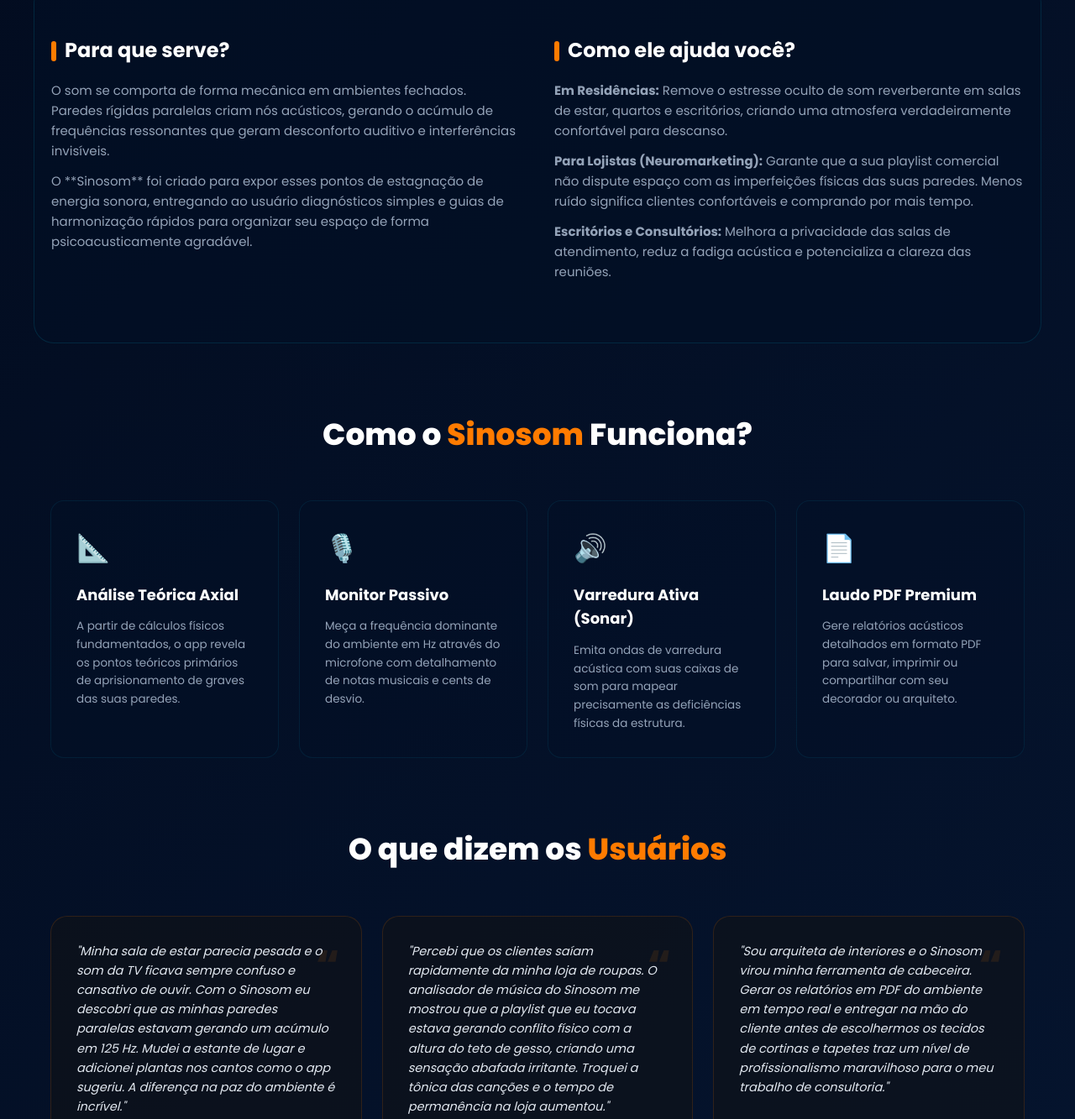
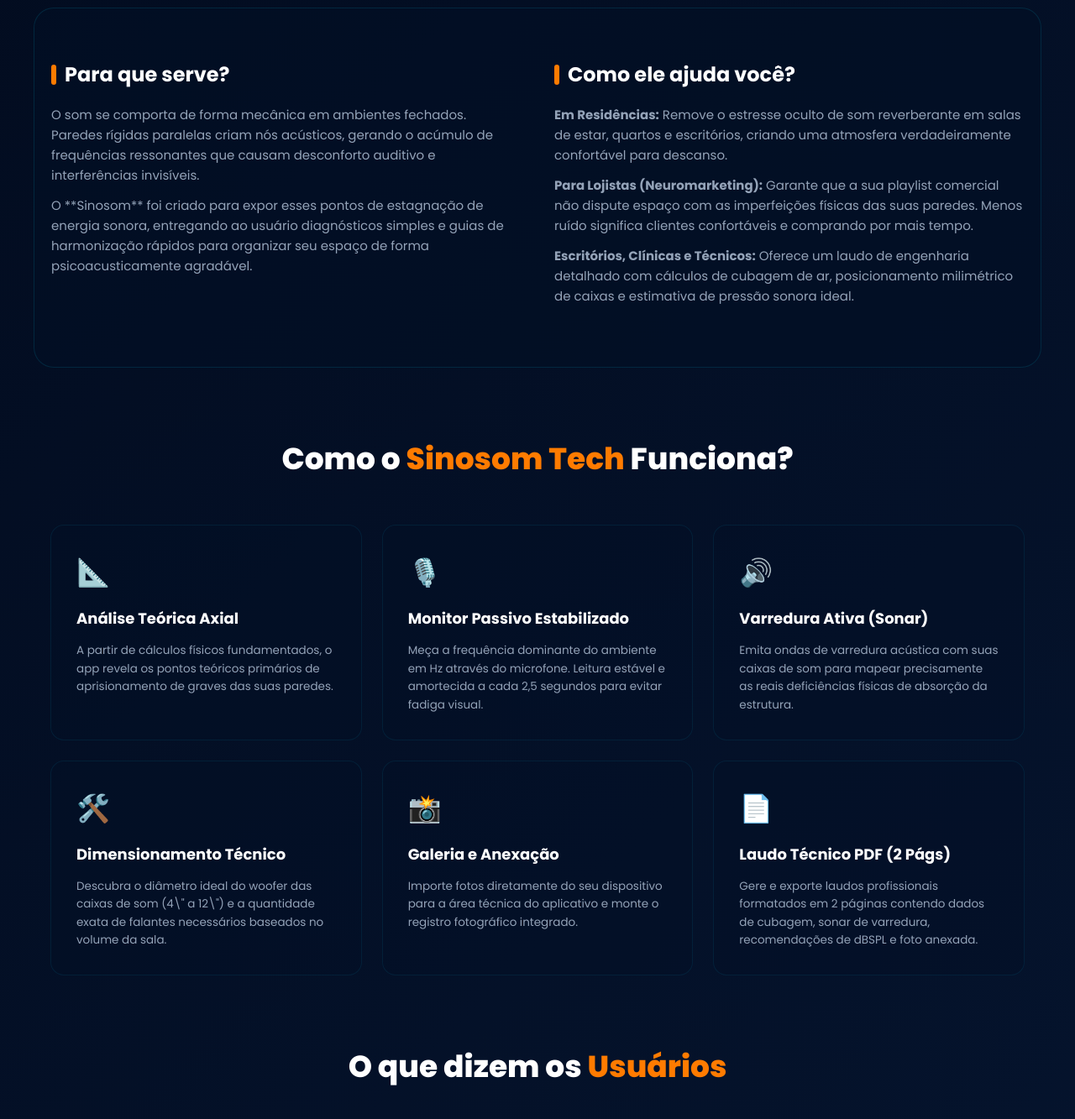
Before and after one commit to EstudioNeto/sinosom, a plain HTML site: page index.html in a window 1280 px wide. Shown: the part 540-1873 px from the top of the page at 84% size. Drawn offline with Linux system fonts and the light colour scheme.

Commit message:
Update index.html

```diff
--- a/index.html
+++ b/index.html
@@ -83,7 +83,7 @@
         .hero-subtitle {
             font-size: 18px;
             color: #94a3b8;
-            max-width: 600px;
+            max-width: 650px;
             margin-bottom: 40px;
         }
 
@@ -174,7 +174,7 @@
 
         .features-grid {
             display: grid;
-            grid-template-columns: repeat(auto-fit, minmax(250px, 1fr));
+            grid-template-columns: repeat(auto-fit, minmax(280px, 1fr));
             gap: 24px;
         }
 
@@ -307,11 +307,11 @@
             display: flex;
             justify-content: center;
             flex-wrap: wrap;
-            gap: 40px;
+            gap: 30px;
             margin-top: 40px;
         }
 
-        /* MOLDURAS SMARTPHONE ULTRA SHARP */
+        /* MOLDURAS SMARTPHONE ULTRA SHARP GERAÇÃO V3 */
         .phone-frame {
             width: 240px;
             height: 490px;
@@ -346,7 +346,6 @@
             z-index: 10;
         }
 
-        /* RENDERIZADOR DE TEXTO ULTRA-CRISP COM NITIDEZ ARTIFICIAL */
         .phone-frame img {
             width: 92%;
             height: 92%;
@@ -435,7 +434,7 @@
     <!-- Apresentação Principal (Hero) -->
     <section class="hero">
         <h1 class="hero-title">Encontre o <span>tom ideal</span> para o seu espaço físico</h1>
-        <p class="hero-subtitle">Mapeie as ressonâncias do seu ambiente, equilibre frentes de onda de forma psicoacústica e harmonize qualquer espaço.</p>
+        <p class="hero-subtitle">Mapeie as ressonâncias do seu ambiente, equilibre frentes de onda de forma psicoacústica e harmonize a distribuição sonora com a versão Sinosom Tech.</p>
 
         <!-- Link de download da Google Play Store atualizado -->
         <a href="https://play.google.com/apps/testing/com.seuapp.sinosom" class="btn-playstore" target="_blank">
@@ -451,21 +450,21 @@
         <div class="grid-about">
             <div class="about-card">
                 <h3>Para que serve?</h3>
-                <p>O som se comporta de forma mecânica em ambientes fechados. Paredes rígidas paralelas criam nós acústicos, gerando o acúmulo de frequências ressonantes que geram desconforto auditivo e interferências invisíveis.</p>
+                <p>O som se comporta de forma mecânica em ambientes fechados. Paredes rígidas paralelas criam nós acústicos, gerando o acúmulo de frequências ressonantes que causam desconforto auditivo e interferências invisíveis.</p>
                 <p>O **Sinosom** foi criado para expor esses pontos de estagnação de energia sonora, entregando ao usuário diagnósticos simples e guias de harmonização rápidos para organizar seu espaço de forma psicoacusticamente agradável.</p>
             </div>
             <div class="about-card">
                 <h3>Como ele ajuda você?</h3>
                 <p><strong>Em Residências:</strong> Remove o estresse oculto de som reverberante em salas de estar, quartos e escritórios, criando uma atmosfera verdadeiramente confortável para descanso.</p>
                 <p><strong>Para Lojistas (Neuromarketing):</strong> Garante que a sua playlist comercial não dispute espaço com as imperfeições físicas das suas paredes. Menos ruído significa clientes confortáveis e comprando por mais tempo.</p>
-                <p><strong>Escritórios e Consultórios:</strong> Melhora a privacidade das salas de atendimento, reduz a fadiga acústica e potencializa a clareza das reuniões.</p>
+                <p><strong>Escritórios, Clínicas e Técnicos:</strong> Oferece um laudo de engenharia detalhado com cálculos de cubagem de ar, posicionamento milimétrico de caixas e estimativa de pressão sonora ideal.</p>
             </div>
         </div>
     </section>
 
-    <!-- Seção de Recursos -->
+    <!-- Seção de Recursos (Atualizada com Novidades V3) -->
     <section class="section-features">
-        <h2 class="section-title">Como o <span>Sinosom</span> Funciona?</h2>
+        <h2 class="section-title">Como o <span>Sinosom Tech</span> Funciona?</h2>
         <div class="features-grid">
 
             <div class="feature-card">
@@ -476,20 +475,32 @@
 
             <div class="feature-card">
                 <div class="feature-icon">🎙️</div>
-                <h4>Monitor Passivo</h4>
-                <p>Meça a frequência dominante do ambiente em Hz através do microfone com detalhamento de notas musicais e cents de desvio.</p>
+                <h4>Monitor Passivo Estabilizado</h4>
+                <p>Meça a frequência dominante do ambiente em Hz através do microfone. Leitura estável e amortecida a cada 2,5 segundos para evitar fadiga visual.</p>
             </div>
 
             <div class="feature-card">
                 <div class="feature-icon">🔊</div>
                 <h4>Varredura Ativa (Sonar)</h4>
-                <p>Emita ondas de varredura acústica com suas caixas de som para mapear precisamente as deficiências físicas da estrutura.</p>
+                <p>Emita ondas de varredura acústica com suas caixas de som para mapear precisamente as reais deficiências físicas de absorção da estrutura.</p>
+            </div>
+
+            <div class="feature-card">
+                <div class="feature-icon">🛠️</div>
+                <h4>Dimensionamento Técnico</h4>
+                <p>Descubra o diâmetro ideal do woofer das caixas de som (4\" a 12\") e a quantidade exata de falantes necessários baseados no volume da sala.</p>
+            </div>
+
+            <div class="feature-card">
+                <div class="feature-icon">📸</div>
+                <h4>Galeria e Anexação</h4>
+                <p>Importe fotos diretamente do seu dispositivo para a área técnica do aplicativo e monte o registro fotográfico integrado.</p>
             </div>
 
             <div class="feature-card">
                 <div class="feature-icon">📄</div>
-                <h4>Laudo PDF Premium</h4>
-                <p>Gere relatórios acústicos detalhados em formato PDF para salvar, imprimir ou compartilhar com seu decorador ou arquiteto.</p>
+                <h4>Laudo Técnico PDF (2 Págs)</h4>
+                <p>Gere e exporte laudos profissionais formatados em 2 páginas contendo dados de cubagem, sonar de varredura, recomendações de dBSPL e foto anexada.</p>
             </div>
 
         </div>
@@ -539,28 +550,38 @@
         </div>
     </section>
 
-    <!-- Seção de Ação (Capturas de Tela) -->
+    <!-- Seção de Ação (3 MOLDURAS ATUALIZADAS V3) -->
     <section class="section-action">
         <h2 class="section-title">O Aplicativo em <span>Ação</span></h2>
         <div class="screenshot-grid">
 
-            <!-- Moldura 1: Ultra Definida -->
+            <!-- Moldura 1: Tela Inicial e Monitor -->
             <div class="phone-frame">
                 <div class="glass-glare"></div>
                 <img src="foto1.png" alt="Sinosom Tela de Cálculos" onerror="this.style.display='none';">
                 <div class="placeholder-text">
-                    Coloque aqui a primeira foto (print) tirada do seu celular.<br><br>
+                    Coloque aqui a primeira foto (print) da tela inicial do celular.<br><br>
                     <span style="color: #00b4d8; font-size: 11px;">Nome recomendado: foto1.png</span>
                 </div>
             </div>
 
-            <!-- Moldura 2: Ultra Definida -->
+            <!-- Moldura 2: Tela de Diagnóstico Estabilizado -->
             <div class="phone-frame">
                 <div class="glass-glare"></div>
                 <img src="foto2.png" alt="Sinosom Tela de Diagnóstico" onerror="this.style.display='none';">
                 <div class="placeholder-text">
-                    Coloque aqui a segunda foto (print) tirada do seu celular mostrando o laudo.<br><br>
+                    Coloque aqui a segunda foto (print) da tela de diagnósticos.<br><br>
                     <span style="color: #00b4d8; font-size: 11px;">Nome recomendado: foto2.png</span>
+                </div>
+            </div>
+
+            <!-- Moldura 3: Tela de Laudo Técnico Sinosom Tech -->
+            <div class="phone-frame">
+                <div class="glass-glare"></div>
+                <img src="foto3.png" alt="Sinosom Laudo Técnico" onerror="this.style.display='none';">
+                <div class="placeholder-text">
+                    Coloque aqui a terceira foto (print) da tela de laudo técnico Sinosom Tech.<br><br>
+                    <span style="color: #00b4d8; font-size: 11px;">Nome recomendado: foto3.png</span>
                 </div>
             </div>
 
```
